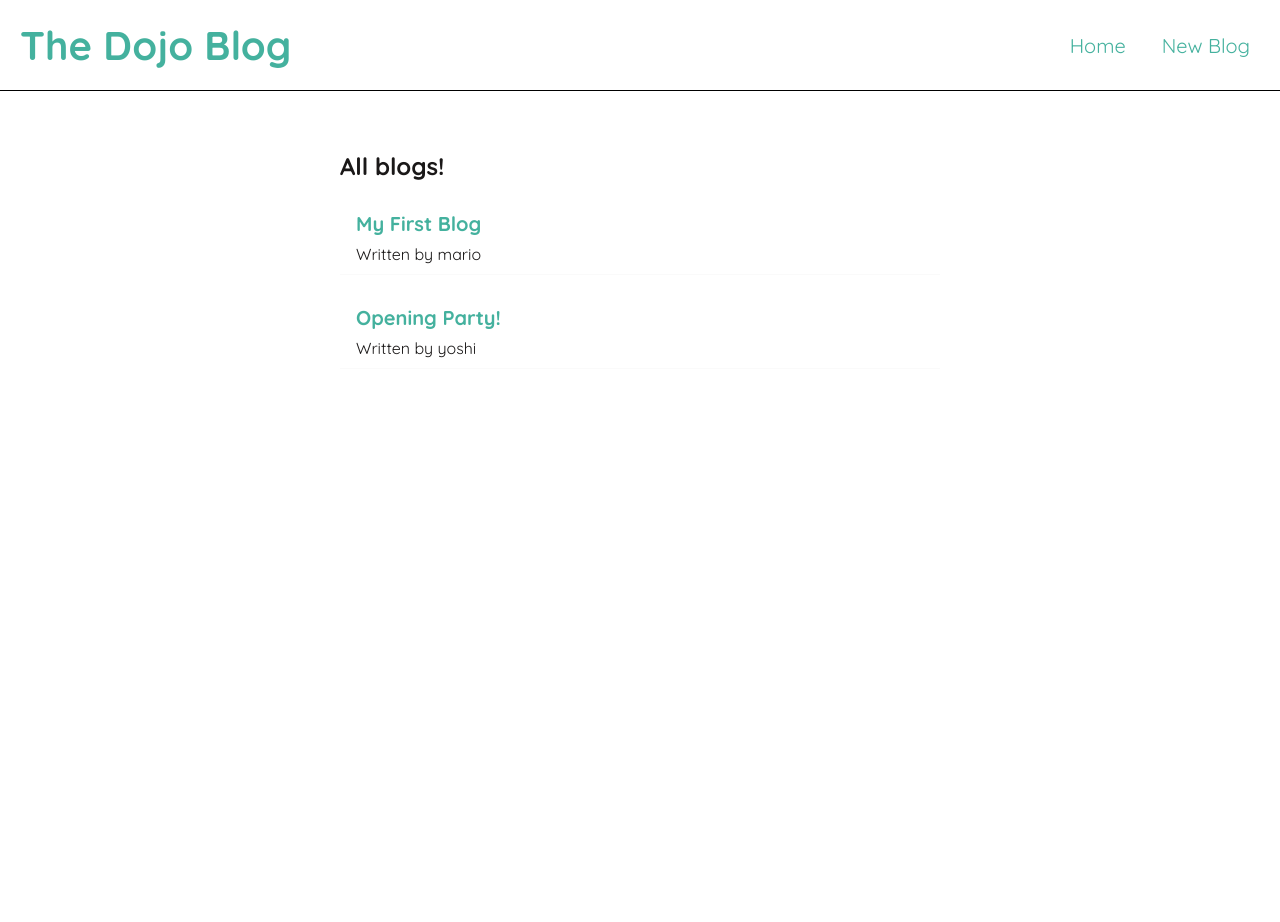
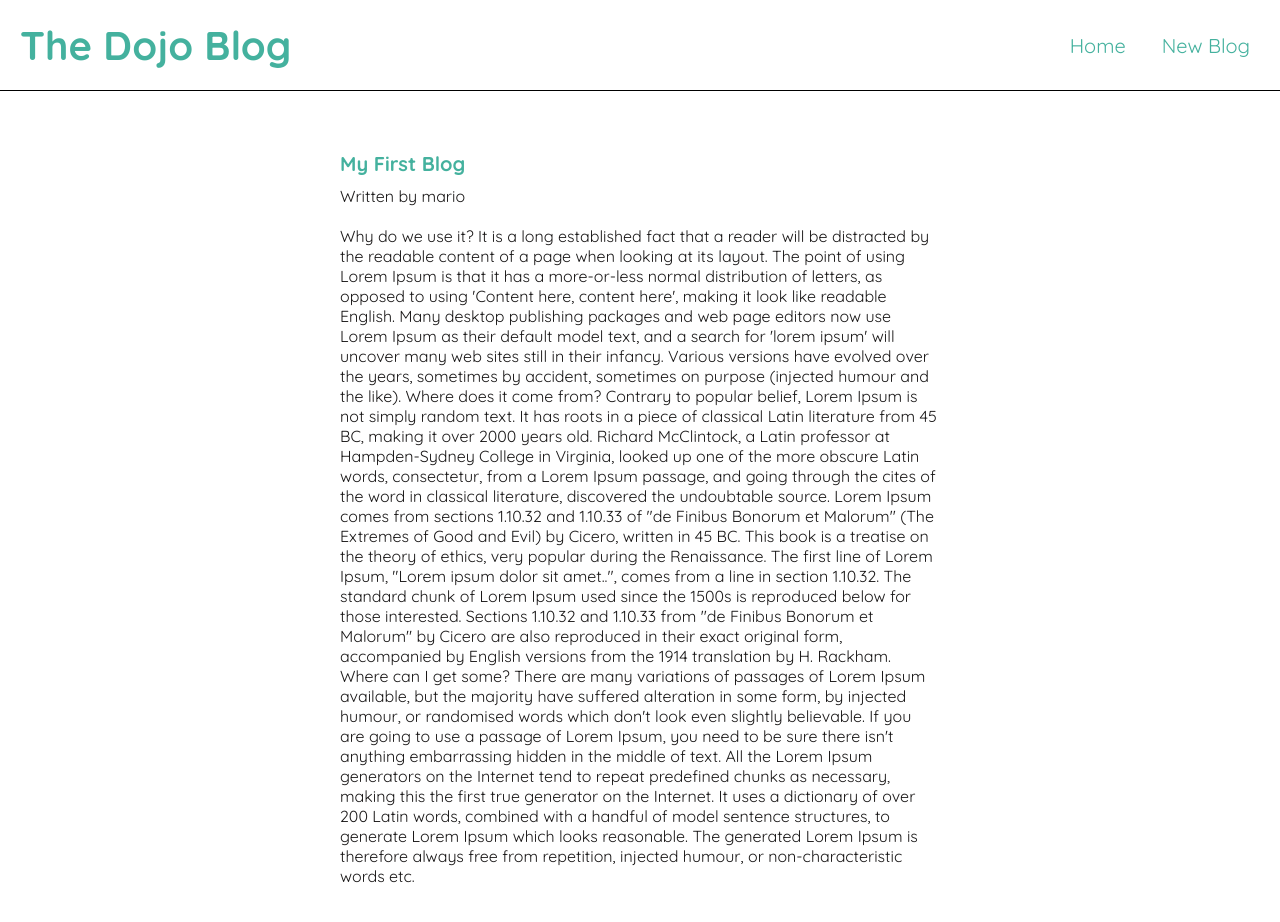
Before and after one commit to ngirmes/react_learning, a React (Create React App) app in the folder dojo-blog/: page /blogs/1 in a window 1280 px wide. Shown: the top 922 px of the page. Before the commit the page ends 800 px from the top, so only its background shows below. Built offline with nearby package versions, Linux system fonts and the light colour scheme; data requests are answered from the project's data file.

Commit message:
Many changes

```diff
--- a/dojo-blog/package.json
+++ b/dojo-blog/package.json
@@ -8,8 +8,10 @@
     "@testing-library/user-event": "^13.5.0",
     "react": "^18.2.0",
     "react-dom": "^18.2.0",
+    "react-router-dom": "^5.3.4",
     "react-scripts": "^5.0.1",
     "web-vitals": "^2.1.4"
+
   },
   "scripts": {
     "start": "react-scripts start",
--- a/dojo-blog/src/App.js
+++ b/dojo-blog/src/App.js
@@ -1,16 +1,31 @@
 import Navbar from './Navbar';
 import Home from './Home';
+import { BrowserRouter as Router, Route, Switch} from 'react-router-dom';
+import Create from './Create';
+import BlogDetails from './BlogDetails';
 
 // This is considered the root comoponent and is the first that's rendered, further components are nested inside the root
 function App() {
 
   return (
-    <div className="App">
-      <Navbar/>
-      <div className="content">
-        <Home/>
+    <Router>
+      <div className="App">
+        <Navbar/>
+        <div className="content">
+          <Switch>
+            <Route exact path="/">
+              <Home />
+            </Route>
+            <Route path="/create">
+              <Create />
+            </Route>
+            <Route path="/blogs/:id">
+              <BlogDetails />
+            </Route>
+          </Switch>
+        </div>
       </div>
-    </div>
+    </Router>
   );
 }
 
--- /dev/null
+++ b/dojo-blog/src/BlogDetails.js
@@ -0,0 +1,23 @@
+import { useParams } from "react-router-dom/cjs/react-router-dom.min";
+import useFetch from "./usefetch";
+
+const BlogDetails = () => {
+    const { id } = useParams(); // Allows us to grab parameters from the route
+    const { data: blog, isPending, error } = useFetch('http://localhost:8000/blogs/' + id);
+
+    return (
+        <div className="blog-details">
+            { isPending && <div>Loading...</div> }
+            { error && <div>{ error }</div>}
+            {blog && (
+                <article>
+                    <h2>{ blog.title }</h2>
+                    <p>Written by { blog.author }</p>
+                    <div>{ blog.body }</div>
+                </article>
+            )}
+        </div>
+     );
+}
+
+export default BlogDetails;
--- a/dojo-blog/src/BlogList.js
+++ b/dojo-blog/src/BlogList.js
@@ -1,3 +1,5 @@
+import { Link } from "react-router-dom/cjs/react-router-dom.min";
+
 const BlogList = ({ blogs, title }) => {
 
     return (
@@ -5,8 +7,10 @@
             <h2>{ title }</h2>
             {blogs.map((blog) => (
                 <div className="blog-preview" key={blog.id}>
-                    <h2>{blog.title}</h2>
-                    <p>Written by {blog.author}</p>
+                    <Link to={"/blogs/" + blog.id}> {/* This is an example of a template string meaning we can output variables inside it */}
+                        <h2>{blog.title}</h2>
+                        <p>Written by {blog.author}</p>
+                    </Link>
                 </div>
             ))}
         </div>
--- /dev/null
+++ b/dojo-blog/src/Create.js
@@ -0,0 +1,9 @@
+const Create = () => {
+    return (
+        <div className="create">
+            <h2>Add a new blog</h2>
+        </div>
+     );
+}
+
+export default Create;
--- a/dojo-blog/src/Home.js
+++ b/dojo-blog/src/Home.js
@@ -1,34 +1,10 @@
 import { useState, useEffect } from 'react'
 import BlogList from './BlogList'
+import useFetch from './usefetch';
 
 const Home = () => {
-
-    const [blogs, setBlogs] = useState(null)
-    const [isPending, setIsPending] = useState(true)
-    // const [name, setName] = useState('mario')
-    const[error, setError] = useState(null)
-
-    // To retrieve data and catch network and data retrieval errors
-    useEffect(() => {
-        const fetchData = async () => {
-           try {
-                const response = await fetch('http://localhost:8000/blogs') //Returns a promise
-                const data = await response.json();
-                if(!response.ok){
-                    throw Error('Request failed with status code ' + response.status) //Throws error if the response is not ok (!200)
-                }
-                setBlogs(data); //Setting blog variable with retrieved data
-                setIsPending(false) //Removes loading message
-                setError(null) //Set to null to avoid unnecessary error message
-            }
-            catch (error) {
-                setIsPending(false) //Removes loading message
-                setError(error.message) //Sets error message
-            }
-        };
-
-        fetchData();
-    }, []);
+    // 'data: blogs' is retrieving the data but allowing us to call it 'blogs' in this context
+    const { data: blogs, isPending, error } = useFetch('http://localhost:8000/blogs');
 
     return( // blogs={blogs} is an example of a prop
         <div className='home'>
--- a/dojo-blog/src/Navbar.js
+++ b/dojo-blog/src/Navbar.js
@@ -1,15 +1,13 @@
+import { Link } from 'react-router-dom';
+
 const Navbar = () => {
     return (
         <nav className="navbar">
             <h1>The Dojo Blog</h1>
             <div className="links">
-                <a href="/">Home</a>
-                <a href="/create"/*style={{
-                    color: "white",
-                    backgroundColor: "#f1356d", This code exemplifies the use of in-line css within a js file
-                    borderRadius: "8px"
-                }}*/>New Blog</a>
-
+                {/* Link to replaces a href */}
+                <Link to="/">Home</Link>
+                <Link to="/create">New Blog</Link>
             </div>
         </nav>
     );
--- a/dojo-blog/src/index.css
+++ b/dojo-blog/src/index.css
@@ -60,3 +60,21 @@
   color: rgba(0, 148, 123, 0.733);
   margin-bottom: 8px;
 }
+
+.blog-preview a {
+  text-decoration: none;
+}
+.blog-preview p {
+  font-style: italic;
+}
+
+/* blog details page */
+.blog-details h2{
+  font-size: 20px;
+  color: rgba(0, 148, 123, 0.733);
+  margin-bottom: 10px;
+}
+
+.blog-details div {
+  margin: 20px 0;
+}
--- /dev/null
+++ b/dojo-blog/src/usefetch.js
@@ -0,0 +1,35 @@
+import { useState, useEffect } from 'react';
+
+const useFetch = (url) => { // Passing in url as a parameter so that useFetch can be used with different endpoints
+
+    const [data, setData] = useState(null)
+    const [isPending, setIsPending] = useState(true)
+    const[error, setError] = useState(null)
+
+    // To retrieve data and catch network and data retrieval errors
+    useEffect(() => {
+        const fetchData = async () => {
+            try {
+                const response = await fetch(url) //Returns a promise
+                const data = await response.json();
+                if(!response.ok) {
+                    throw Error('Request failed with status code ' + response.status) //Throws error if the response is not ok (!200)
+                }
+                setData(data); //Setting data variable with retrieved data
+                setIsPending(false) //Removes loading message
+                setError(null) //Set to null to avoid unnecessary error message
+            }
+            catch (error) {
+                setIsPending(false) //Removes loading message
+                setError(error.message) //Sets error message
+            }
+        };
+
+        fetchData();
+    }, [url]); // Putting url as a dependency means whenever the url changes the function will re-run
+
+    return { data, isPending, error }
+
+}
+
+export default useFetch
```
Also changed, not shown: dojo-blog/data/notes.txt, 1 other file (tests, documents, lock files or other folders).
